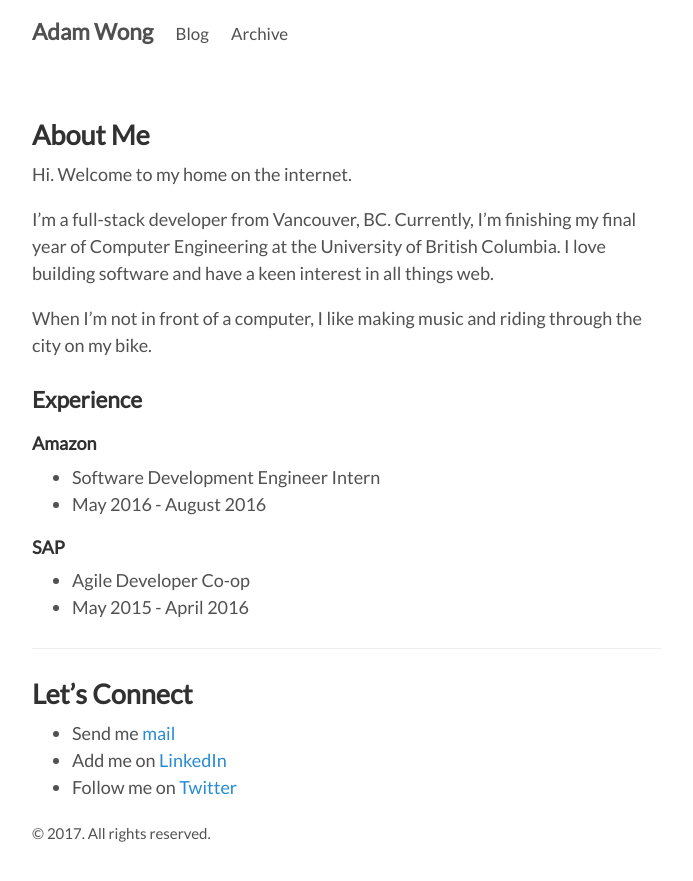
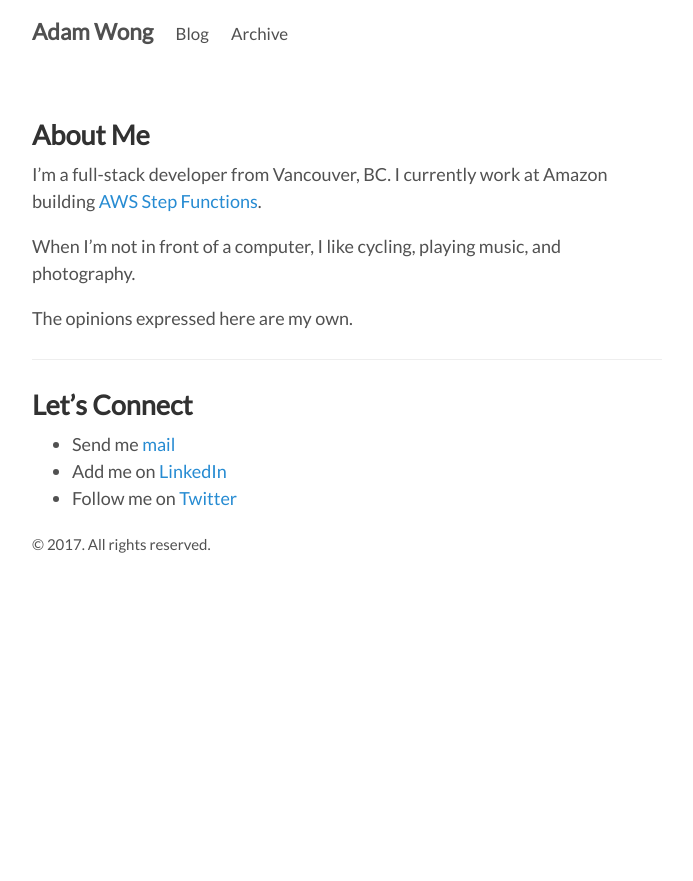
Before and after one commit to aaewong/aaewong.github.io, a Jekyll site: the page built from index.md, in a window 1280 px wide. Shown: the top 881 px of the page, without its empty margins (293-986 px from the left). Built offline with Jekyll 4.4.1, drawn with Linux system fonts in a browser that asks for light colours.

Commit message:
Update "About Me"

```diff
--- a/index.md
+++ b/index.md
@@ -4,22 +4,11 @@ title: Home
 ---
 ## About Me
 
-Hi. Welcome to my home on the internet.
+I'm a full-stack developer from Vancouver, BC. I currently work at Amazon building [AWS Step Functions](https://aws.amazon.com/step-functions/).
 
-I'm a full-stack developer from Vancouver, BC. Currently, I'm finishing my final year of Computer Engineering at the University of British Columbia. I love building software and have a keen interest in all things web.
+When I'm not in front of a computer, I like cycling, playing music, and photography.
 
-When I'm not in front of a computer, I like making music and riding through the city on my bike.
-
-### Experience
-
-#### Amazon
-* Software Development Engineer Intern
-* May 2016 - August 2016
-
-#### SAP
-* Agile Developer Co-op
-* May 2015 - April 2016
-
+The opinions expressed here are my own.
 
 ---
 
```
